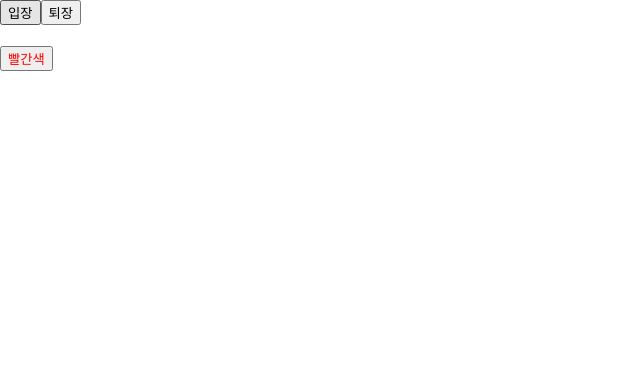
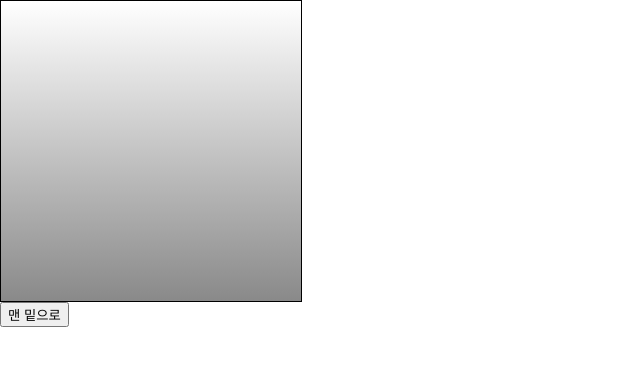
Before and after one commit to yumihong/TIL_React, a React (Create React App) app: page / in a window 1280 px wide. Shown: the top 366 px of the page, without its empty margins (0-640 px from the left). Built offline with nearby package versions, Linux system fonts and the light colour scheme.

Commit message:
ref기능추가

```diff
--- a/src/App.js
+++ b/src/App.js
@@ -1,8 +1,25 @@
-import MyComponent from "./MyComponent";
-import Say from "./Say";
+// import MyComponent from "./MyComponent";
+// import Say from "./Say";
+// import EventPractice from "./EventPractice";
 
-const App = () => {
-  return <Say />;
+// const App = () => {
+//   return <EventPractice />;
+// }
+
+import React, { Component } from 'react';
+// import ValidationSample from './ValidationSample';
+import ScrollBox from './ScrollBox';
+
+class App extends Component {
+  render() {
+    return (
+      <div>
+        <ScrollBox ref={(ref)=>this.ScrollBox=ref}/>
+        <button onClick={() => this.ScrollBox.scrollToBottom()}>맨 밑으로</button>
+      </div>
+
+    );
+  }
 }
 
 export default App;
--- /dev/null
+++ b/src/EventPractice.js
@@ -0,0 +1,39 @@
+import { useState } from 'react';
+
+const EventPractice = () => {
+    const [form, setForm] = useState({
+        username: '',
+        message: '',
+    });
+    const { username, message } = form;
+    const onChange = e => {
+        const nextForm = {
+            ...form,
+            [e.target.name] : e.target.value
+        };
+        setForm(nextForm)
+    };
+    const onClick = () => {
+        alert(username + ':' + message);
+        setForm({
+            username: '',
+            message: '',
+        });
+    };
+    const onKeyPress = e => {
+        if(e.key === 'Enter'){
+            onClick();
+        }
+    };
+
+    return(
+        <div>
+            <h1>이벤트 연습</h1>
+            <input type="text" name="username" placeholder="사용자명" value={username} onChange={onChange} />
+            <input type="text" name="message" placeholder="아무거나 입력하세요" value={message} onChange={onChange} onKeyPress={onKeyPress} />
+            <button onClick={onClick}>확인</button>
+        </div>
+    );
+};
+
+export default EventPractice;
--- /dev/null
+++ b/src/ScrollBox.js
@@ -0,0 +1,32 @@
+import React, {Component} from 'react';
+
+class ScrollBox extends Component {
+    scrollToBottom = () => {
+        const { scrollHeight, clientHeight } = this.box;
+        this.box.scrollTop = scrollHeight - clientHeight;
+    }
+
+    render() {
+        const style={
+            border: '1px solid black',
+            height: '300px',
+            width: '300px',
+            overflow: 'auto',
+            position: 'relative'
+        };
+
+        const innerStyle={
+            width: '100%',
+            height: '650px',
+            background: 'linear-gradient(white, black)'
+        }
+
+        return (
+            <div style={style} ref={(ref)=>{this.box=ref}}>
+                <div style={innerStyle}></div>
+            </div>
+        );
+    }
+}
+
+export default ScrollBox;
--- /dev/null
+++ b/src/ValidationSample.css
@@ -0,0 +1,7 @@
+.success {
+    background-color: lightgreen;
+}
+
+.failure {
+    background-color: lightcoral;
+}
--- /dev/null
+++ b/src/ValidationSample.js
@@ -0,0 +1,35 @@
+import React, { Component } from 'react';
+import './ValidationSample.css';
+
+class ValidationSample extends Component{
+    state = {
+        password: '',
+        clicked: false,
+        validated: false
+    }
+
+    handleChange = (e) => {
+        this.setState({
+            password: e.target.value
+        });
+    }
+
+    handleButtonClick = () => {
+        this.setState({
+            clicked: true,
+            validated: this.state.password === '0000'
+        })
+        this.input.focus();
+    }
+
+    render() {
+        return (
+            <div>
+                <input ref={(ref) => this.input = ref} type={this.state.password} onChange={this.handleChange} className={this.state.clicked ? (this.state.validated ? 'success' : 'failure') : ''} />
+                <button onClick={this.handleButtonClick}>검증하기</button>
+            </div>
+        )
+    }
+}
+
+export default ValidationSample;
```
